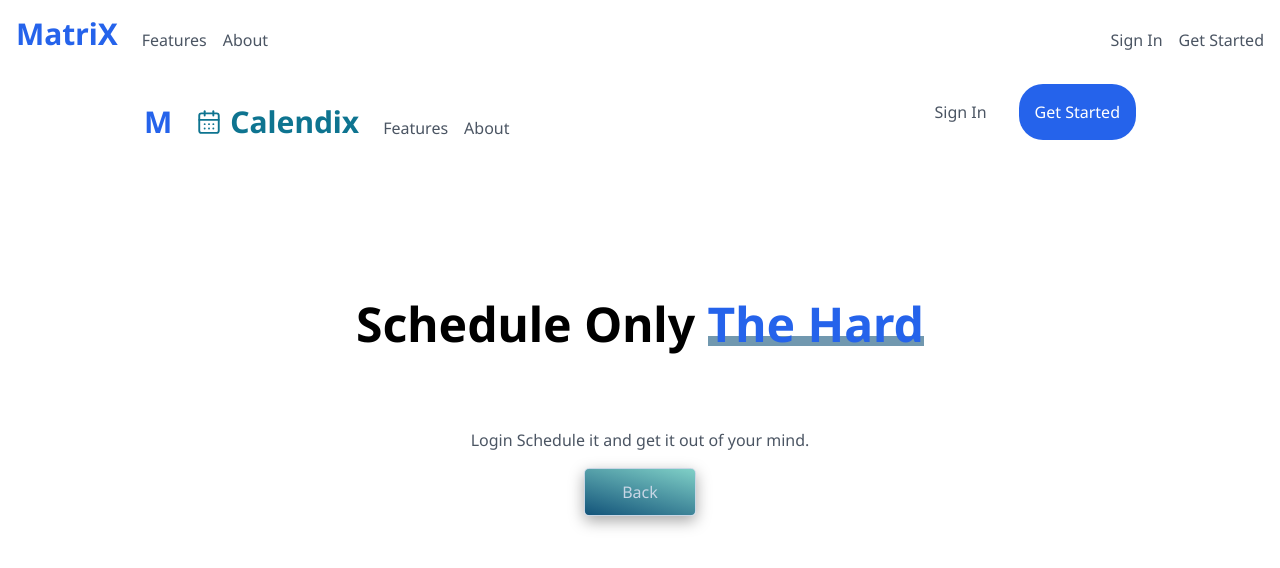
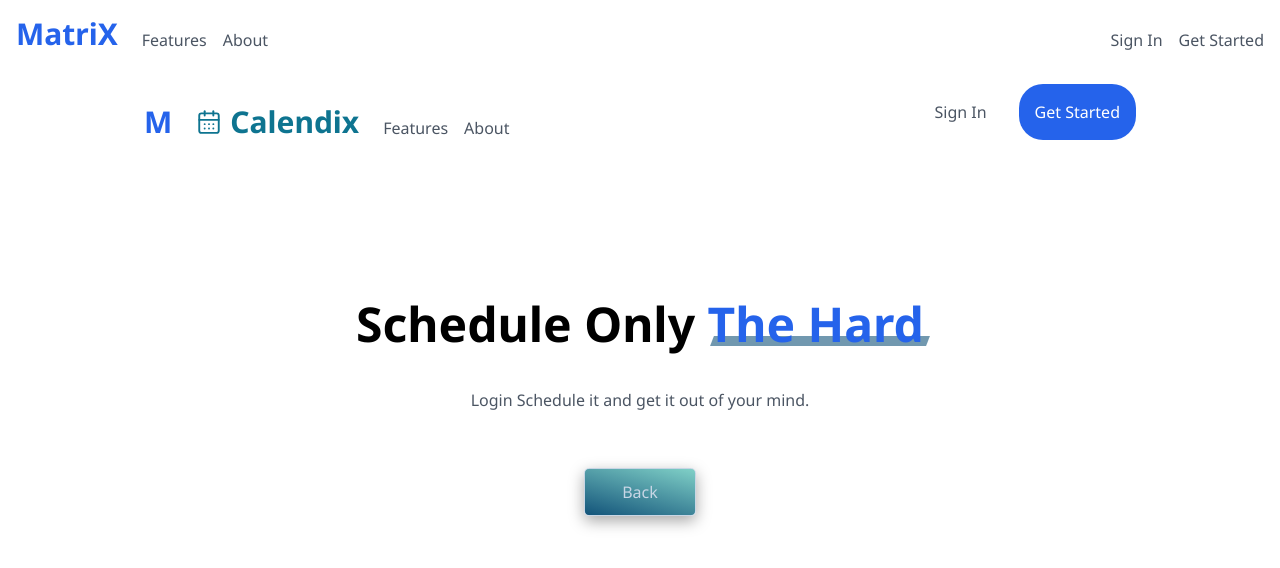
Before and after one commit to Mostafa-El-Masry/dashboardv.5, a Next.js app: page /content/DailyRoutine/Calendix in a window 1280 px wide. Shown: the top 568 px of the page. Built offline with nearby package versions, Linux system fonts and the light colour scheme.

Commit message:
updating calendix

```diff
--- /dev/null
+++ b/app/components/Hero.tsx
@@ -0,0 +1,21 @@
+'use client';
+import React from "react";
+
+
+const Hero = () => {
+  return (
+    <>
+      <section className="text-center mt-36 mb-10">
+        <h1 className="text-5xl font-bold mb-10 ">
+          Schedule Only{" "}
+          <span className="text-blue-600 cool-underline">The Hard</span>
+        </h1>
+        <p className="text-gray-600">
+          Login Schedule it and get it out of your mind.
+        </p>
+      </section>
+    </>
+  );
+};
+
+export default Hero;
--- a/app/content/DailyRoutine/Calendix/page.tsx
+++ b/app/content/DailyRoutine/Calendix/page.tsx
@@ -1,4 +1,5 @@
 import Head from "@/app/components/Head";
+import Hero from "@/app/components/Hero";
 import { CalendarDaysIcon } from "lucide-react";
 import Link from "next/link";
 import React from "react";
@@ -7,12 +8,7 @@ const Calendix = () => {
   return (
     <main className="container">
       <Head />
-      <section className="text-center mt-36">
-        <h1 className="text-5xl font-bold mb-20 ">Schedule Only <span className="text-blue-600 cool-underline">The Hard</span></h1>
-        <p className="text-gray-600">
-          Login Schedule it and get it out of your mind.
-        </p>
-      </section>
+      <Hero />
 
       <div className="flex justify-evenly">
         <Link className="Link" href="/content/DailyRoutine">
--- a/app/globals.css
+++ b/app/globals.css
@@ -71,8 +71,9 @@ width: 100%;
 background-color: #13547a99;
 display: block;
 position: absolute;
-left: 0;
+left: 4px;
 bottom: 10px;
 z-index: -1;
+transform:  skew(-21deg);
 
 }
```
